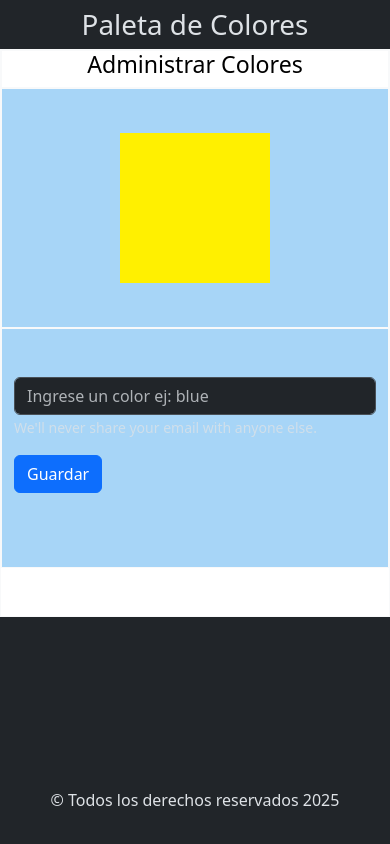
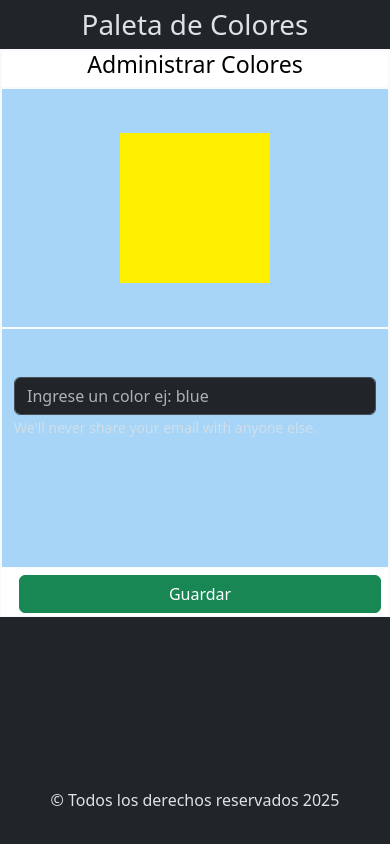
Before and after one commit to RoblesLuis2212/paletaColoresBackendFront, a React (Vite) app: page / in a window 390 px wide. Built offline with nearby package versions, Linux system fonts and the light colour scheme.

Commit message:
Se posiciono el boton del formulario en dispositivos medianos y medianos

```diff
--- a/src/components/FormularioColores.jsx
+++ b/src/components/FormularioColores.jsx
@@ -21,7 +21,7 @@ const FormularioColores = () => {
                                 We'll never share your email with anyone else.
                             </Form.Text>
                         </Form.Group>
-                        <Button variant="primary" type="submit">
+                        <Button variant="success" type="submit" className='botonGuardar'>
                             Guardar
                         </Button>
                     </Form>
--- a/src/index.css
+++ b/src/index.css
@@ -18,3 +18,21 @@ main{
 .inputForm{
     width: 420px !important;
 }
+.botonGuardar{
+    position: relative;
+    top: 120px;
+    left: 650px;
+}
+/*Media query para dispositivos mobile*/
+@media(max-width: 768px){
+    .botonGuardar{
+        left: 5px;
+        width: 100%;
+    }
+}
+/*media query para tablets*/
+@media(min-width: 769px) and (max-width: 1024px){
+    .botonGuardar{
+        left: 360px;
+    }
+}
```
